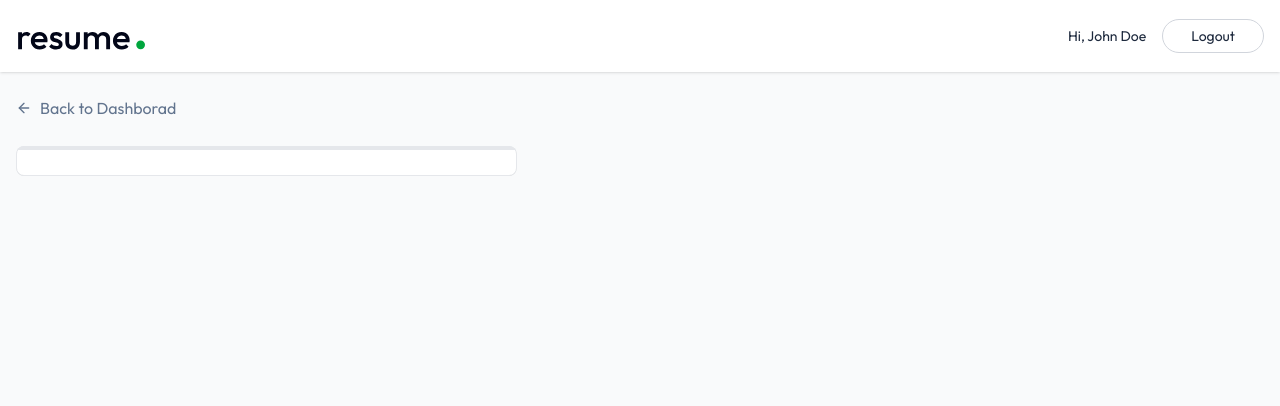
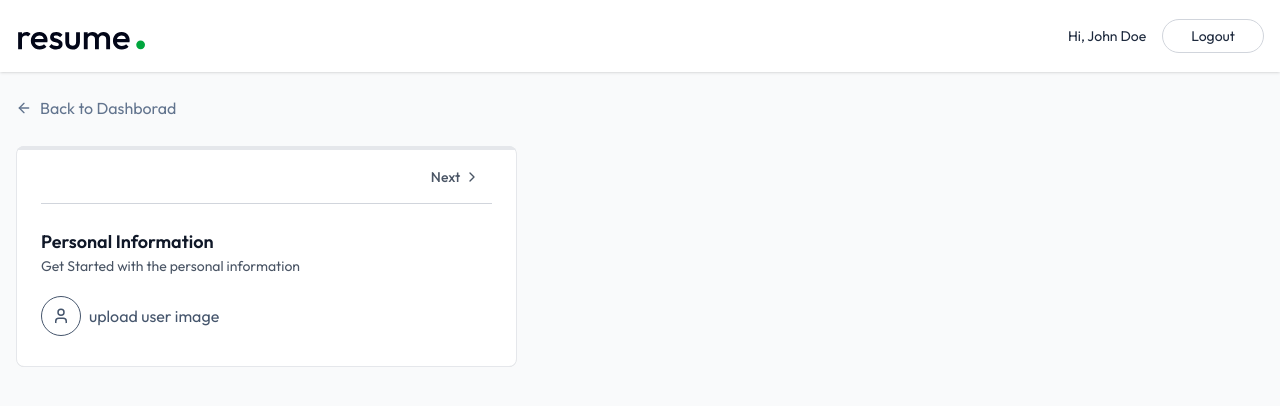
Before and after one commit to Peehal/ResumeForge_AI, a React (Vite) app in the folder client/: page /app/builder/1 in a window 1280 px wide. Shown: the top 406 px of the page. Built offline with nearby package versions, Linux system fonts and the light colour scheme; the HTML template or start-up script is replaced by a standard one.

Commit message:
feat(builder): add section navigation with progress bar and PersonalInfoForm with image upload

```diff
--- /dev/null
+++ b/client/src/components/PersonalInfoForm.jsx
@@ -0,0 +1,46 @@
+import React from 'react'
+import { User } from 'lucide-react'
+
+
+
+const PersonalInfoForm = ({data, onChange, removeBackground, setRemoveBackground}) => {
+
+  const handleChange = (field, value) =>{
+    onChange({...data, [field]: value})
+  }
+
+
+  return (
+    <div>
+      <h3 className='text-lg font-semibold text-gray-900'> Personal Information</h3>
+      <p className='text-sm text-gray-600'>Get Started with the personal information</p>
+      <div className='flex items-center gap-2'>
+          <label>
+            {data.image? (
+              <img src={typeof data.image === 'string' ? data.image :URL.createObjectURL(data.image)} alt="user-image" className='w-16 h-16 rounded-full object-cover mt-5 ring ring-slate-300 hover:opacity-80'/>
+            ):(
+              <div className='inline-flex items-center gap-2 mt-5 text-slate-600 hover:text-slate-700c cursor-pointer'>
+                <User className='size-10 p-2.5 border rounded-full' />
+                upload user image
+              </div>
+            )}
+
+            <input type='file' accept='image/jpeg, image/png' className='hidden' onChange={(e) => handleChange("image", e.target.files[0])} />
+          </label>
+          {typeof data.image === 'object' && (
+            <div className='flex flex-col gap-1 pl-4 text-sm'>
+              <p>Remove Background</p>
+              <label htmlFor='relative inline-flex items-center cursor-pointer text-gray-900 gap-3'>
+                <input type="checkbox" className='sr-only peer' onChange={() => setRemoveBackground(prev => !prev)} checked ={removeBackground} />
+                <div className='w-9 h-5 bg-slate-300 rounded-full peer peer-checked:bg-indigo-600 transition-colors duration-200'>
+                </div>
+                <span className='dot absolute left-1 top-1 w-3 h-3 bg-white rounded-full transition-transform duration-200 ease-in-out peer-checked:tanslate-x-4'></span>
+              </label>
+            </div>
+          )}
+      </div>
+    </div>
+  )
+}
+
+export default PersonalInfoForm
--- a/client/src/pages/ResumeForge.jsx
+++ b/client/src/pages/ResumeForge.jsx
@@ -1,7 +1,8 @@
 import React, { useEffect, useState } from 'react'
 import { useParams, Link } from 'react-router-dom'
 import { dummyResumeData } from '../assets/assets'
-import { ArrowLeftIcon, Briefcase, FileText, FolderIcon, GraduationCap, Sparkles, User } from 'lucide-react';
+import { ArrowLeftIcon, Briefcase, ChevronLeft, ChevronRight, FileText, FolderIcon, GraduationCap, Sparkles, User } from 'lucide-react';
+import PersonalInfoForm from '../components/PersonalInfoForm';
 
 const ResumeForge = () => {
   const { resumeId } = useParams();
@@ -62,9 +63,38 @@
                     {/* progress bar using activeSectionIndex */}
                     <hr className='absolute top-0 left-0 right-0 border-2 border-gray-200'/>
 
-                    <hr className='absolute top-0 left-0 h-1 bg-linear-to-r from-indigo-500 to-indigo-600 border-none transition-all duration-2000'  style={{width: `%{activeSectionIndex * 100 / (sections.length -1)}%`}}/>
+                    <hr className='absolute top-0 left-0 h-1 bg-linear-to-r from-indigo-500 to-indigo-600 border-none transition-all duration-2000'  style={{width: `${activeSectionIndex * 100 / (sections.length -1)}%`}}/>
 
+                    {/* Section navigation */}
+                     <div className='flex justify-between items-center mb-6 border-b border-gray-300 py-1'>
 
+                        <div></div>
+                        <div className='flex items-center'>
+                          {activeSectionIndex !== 0 && (
+                            <button onClick={() => setActiveSectionIndex((prevIndex) => Math.max(prevIndex -1, 0))}
+                            className='flex items-center gap-1 p-3 rounded-lg test-sm font-medium text-grat-600 hover:bg-gray-50 transition-all disabled:{activeSectionIndex === 0}'>
+                              <ChevronLeft className="size-4" /> Previous
+                            </button>
+                          )}
+
+                          <button onClick={() => setActiveSectionIndex((prevIndex) => Math.min(prevIndex + 1, sections.length -1))} className={`flex items-center gap-1 p-3 rounded-lg text-sm font-medium text-gray-600 hover:bg-gray-50 transition-all ${activeSectionIndex === sections.length - 1 && 'opacity-50'}`}
+                          disabled={activeSectionIndex === sections.length - 1 }>
+                            Next <ChevronRight className='size-4' />
+                          </button>
+                        </div>
+                     </div>
+
+                     <div>
+                      {/* Form content */}
+                      <div className='space-y-6'>
+                        {activeSection.id === 'personal' && (
+                          <PersonalInfoForm data={resumeData.personal_info} onChange={(data) => setResumeData(prev => ({...prev, personal_info:data}))} removeBackground={removeBackground}
+                          setRemoveBackground={setRemoveBackground}
+                          />
+                        )}
+
+                      </div>
+                     </div>
 
                 </div>
             </div>
```
